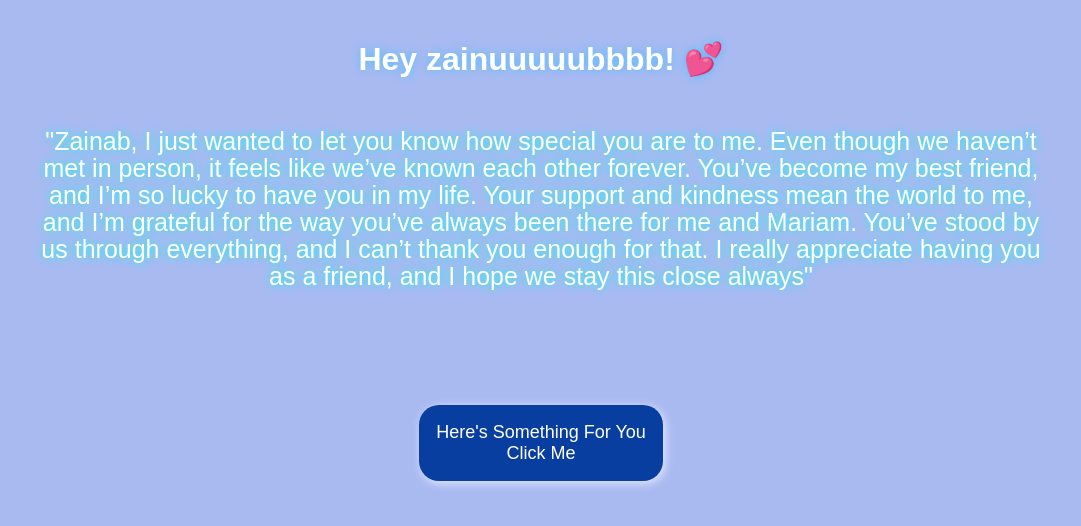
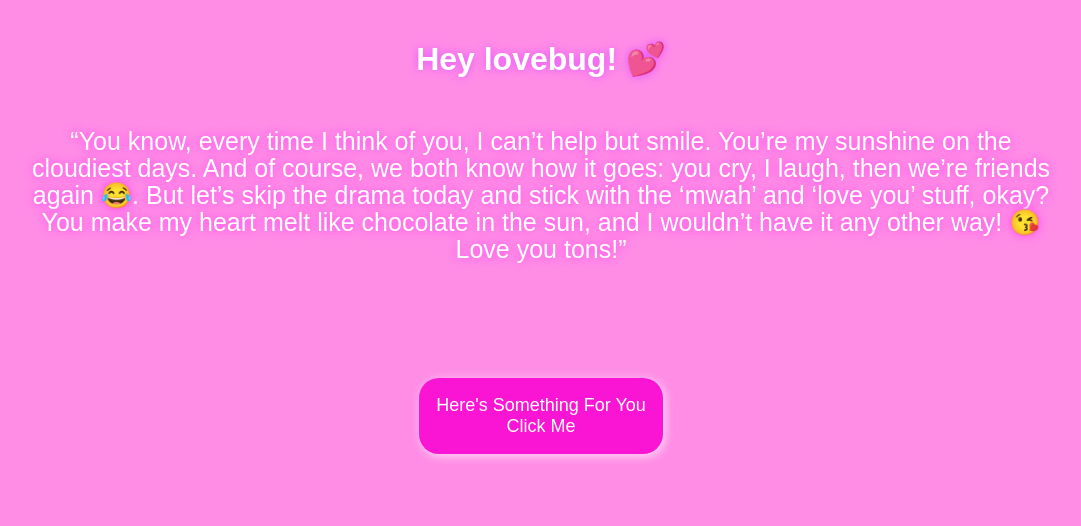
Before and after one commit to Mohsin-max/flowForZ, a plain HTML site: page index.html in a window 1280 px wide. Shown: the whole page, without its empty margins (99-1180 px from the left). Drawn offline with Linux system fonts and the light colour scheme.

Commit message:
first commit

```diff
--- a/index.html
+++ b/index.html
@@ -12,7 +12,7 @@
       box-sizing: border-box;
       width: 100%;
       height: 100vh;
-      background-color:rgb(169, 186, 241);
+      background-color:rgb(255, 141, 230);
       font-family: Arial, Helvetica, sans-serif;
 
 
@@ -30,7 +30,7 @@
 
       color: white;
       text-align: center;
-      text-shadow: 0 0 10px rgb(80, 191, 255);
+      text-shadow: 0 0 10px rgb(226, 80, 255);
       margin-top: 40px;
       margin-bottom: 50px;
     }
@@ -44,7 +44,7 @@
     .box p{
 
       color: white;
-      text-shadow: 0 0 10px rgb(0, 255, 234);
+      text-shadow: 0 0 10px rgb(255, 63, 239);
       line-height: 27px;
       font-size: 25px;
     }
@@ -53,7 +53,7 @@
       margin-top: 90px;
       padding: 17px;
       font-size: 18px;
-      background-color: rgb(9, 62, 161);
+      background-color: rgb(250, 21, 212);
       border: none;
       color: white;
       border-radius: 20px;
@@ -68,9 +68,9 @@
 
     <div class="box">
 
-      <h1>Hey zainuuuuubbbb! 💕 </h1>
+      <h1>Hey lovebug! 💕 </h1>
 
-      <p>"Zainab, I just wanted to let you know how special you are to me. Even though we haven’t met in person, it feels like we’ve known each other forever. You’ve become my best friend, and I’m so lucky to have you in my life. Your support and kindness mean the world to me, and I’m grateful for the way you’ve always been there for me and Mariam. You’ve stood by us through everything, and I can’t thank you enough for that. I really appreciate having you as a friend, and I hope we stay this close always"</p>
+      <p>“You know, every time I think of you, I can’t help but smile. You’re my sunshine on the cloudiest days. And of course, we both know how it goes: you cry, I laugh, then we’re friends again 😂. But let’s skip the drama today and stick with the ‘mwah’ and ‘love you’ stuff, okay? You make my heart melt like chocolate in the sun, and I wouldn’t have it any other way! 😘 Love you tons!”</p>
 
       <button><a href="flower.html" style="color: white; text-decoration: none;">Here's Something For You <br> Click Me</a></button>
 
--- a/style.css
+++ b/style.css
@@ -18,10 +18,8 @@ body {
   min-height: 100vh;
   /* background:linear-gradient(to left,#,#fff); */
   /* background-color: var(--dark-color); */
-  /* background: rgb(238,174,202); */
-  /* background: radial-gradient(circle, rgba(238,174,202,1) 0%, rgba(148,187,233,1) 100%); */
-  background: rgb(34,193,195);
-background: radial-gradient(circle, rgba(34,193,195,1) 0%, rgba(216,45,253,1) 100%);
+  background: rgb(238,174,202);
+  background: radial-gradient(circle, rgba(238,174,202,1) 0%, rgba(148,187,233,1) 100%);
   /* background: radial-gradient(circle, rgba(238,174,202,1) 0%, rgba(148,187,233,1) 100%); */
   overflow: hidden;
   perspective: 1000px;
```
Also changed, not shown: flower.html (+1 -1 lines).
